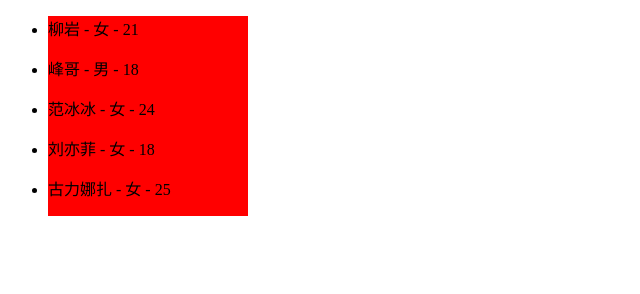
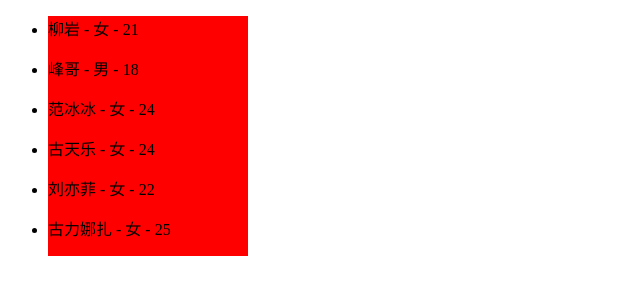
Before and after one commit to AoTeManYYds/hellovue2103a, a website: page rrrrr-vue/day15.html in a window 1280 px wide. Shown: the whole page, without its empty margins (0-640 px from the left). Drawn offline with nearby package versions, Linux system fonts and the light colour scheme.

Commit message:
Update day15.html

```diff
--- a/rrrrr-vue/day15.html
+++ b/rrrrr-vue/day15.html
@@ -23,7 +23,8 @@
                 {name:'柳岩', gender:'女', age: 21},
                 {name:'峰哥', gender:'男', age: 18},
                 {name:'范冰冰', gender:'女', age: 24},
-                {name:'刘亦菲', gender:'女', age: 18},
+                {name:'古天乐', gender:'女', age: 24},
+                {name:'刘亦菲', gender:'女', age: 22},
                 {name:'古力娜扎', gender:'女', age: 25}
             ]
         },
```
